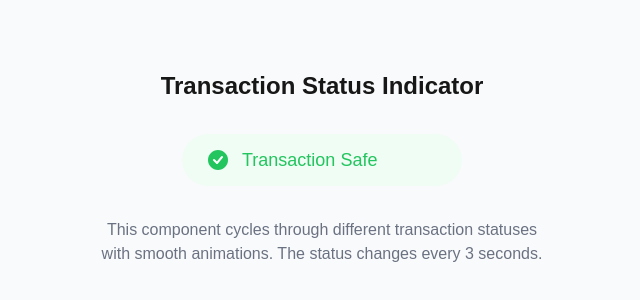
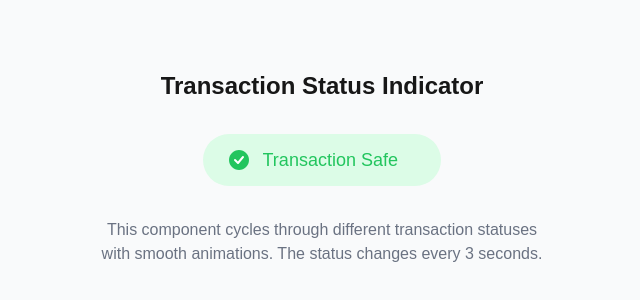
Before and after one commit to Husain01/peerlist-aceternity-ui-challenge, a Next.js app: page /transaction-status in a window 1280 px wide. Shown: the part 232-532 px from the top of the page, without its empty margins (318-958 px from the left). Built offline with nearby package versions, Linux system fonts and the light colour scheme.

Commit message:
Enhance StatusIndicator component with dynamic text width measurement and improved animations; update background color for better visibility.

```diff
--- a/app/components/StatusIndicator.tsx
+++ b/app/components/StatusIndicator.tsx
@@ -26,7 +26,7 @@ const statusData = {
     text: "Transaction Safe",
     textColor: "rgb(34 197 94)", // green-500
     iconColor: "rgb(34 197 94)", // green-500
-    bgColor: "rgb(240 253 244)", // green-50
+    bgColor: "rgb(220 252 231)", // green-100
   },
   warning: {
     text: "Transaction Warning",
@@ -40,6 +40,12 @@ const StatusIndicator = () => {
   const [status, setStatus] = useState<StatusType>("analyzing");
   const [index, setIndex] = useState(0);
   const [direction, setDirection] = useState<"forward" | "backward">("forward");
+  // Add state for tracking text width
+  const [textWidth, setTextWidth] = useState<Record<StatusType, number>>({
+    analyzing: 0,
+    safe: 0,
+    warning: 0,
+  });
 
   // Simple cycling through the sequence
   useEffect(() => {
@@ -66,7 +72,38 @@ const StatusIndicator = () => {
     return () => clearInterval(timer);
   }, [index, status]);
 
-  // Animation variants for text only
+  // Effect to measure text widths
+  useEffect(() => {
+    const measureTextWidth = (text: string, font: string): number => {
+      const canvas = document.createElement("canvas");
+      const context = canvas.getContext("2d");
+      if (context) {
+        context.font = font;
+        const metrics = context.measureText(text);
+        return metrics.width;
+      }
+      return 0;
+    };
+
+    const newWidths: Record<StatusType, number> = {
+      analyzing: measureTextWidth(
+        "Analyzing Transaction",
+        "500 18px -apple-system, BlinkMacSystemFont, sans-serif"
+      ),
+      safe: measureTextWidth(
+        "Transaction Safe",
+        "500 18px -apple-system, BlinkMacSystemFont, sans-serif"
+      ),
+      warning: measureTextWidth(
+        "Transaction Warning",
+        "500 18px -apple-system, BlinkMacSystemFont, sans-serif"
+      ),
+    };
+
+    setTextWidth(newWidths);
+  }, []);
+
+  // Animation variants for text with bouncy effect
   const textVariants = {
     hiddenForward: { x: 30, opacity: 0 },
     hiddenBackward: { x: -30, opacity: 0 },
@@ -82,11 +119,33 @@ const StatusIndicator = () => {
         return (
           <motion.div
             key="loader"
-            initial={{ opacity: 0 }}
-            animate={{ opacity: 1 }}
-            exit={{ opacity: 0 }}
-            transition={{ duration: 0.2 }}
-            className="w-6 h-6"
+            initial={{
+              opacity: 0,
+              scale: 0.5,
+              position: "absolute",
+              top: 0,
+              left: 0,
+            }}
+            animate={{
+              opacity: 1,
+              scale: 1,
+              position: "absolute",
+              top: 0,
+              left: 0,
+            }}
+            exit={{
+              opacity: 0,
+              scale: 0.5,
+              position: "absolute",
+              top: 0,
+              left: 0,
+            }}
+            transition={{
+              duration: 0.05,
+              opacity: { duration: 0.15 },
+              scale: { duration: 0.15 },
+            }}
+            className="w-full h-6"
           >
             <motion.svg
               width="24"
@@ -114,11 +173,33 @@ const StatusIndicator = () => {
         return (
           <motion.div
             key="check"
-            initial={{ opacity: 0 }}
-            animate={{ opacity: 1 }}
-            exit={{ opacity: 0 }}
-            transition={{ duration: 0.2 }}
-            className="w-6 h-6"
+            initial={{
+              opacity: 0,
+              scale: 0.5,
+              position: "absolute",
+              top: 0,
+              left: 0,
+            }}
+            animate={{
+              opacity: 1,
+              scale: 1,
+              position: "absolute",
+              top: 0,
+              left: 0,
+            }}
+            exit={{
+              opacity: 0,
+              scale: 0.5,
+              position: "absolute",
+              top: 0,
+              left: 0,
+            }}
+            transition={{
+              duration: 0.05,
+              opacity: { duration: 0.15 },
+              scale: { duration: 0.15 },
+            }}
+            className="w-full h-6"
           >
             <svg
               width="24"
@@ -145,18 +226,50 @@ const StatusIndicator = () => {
         return (
           <motion.div
             key="warning"
-            initial={{ opacity: 0 }}
-            animate={{ opacity: 1 }}
-            exit={{ opacity: 0 }}
-            transition={{ duration: 0.2 }}
-            className="w-6 h-6"
+            initial={{
+              opacity: 0,
+              scale: 0.5,
+              position: "absolute",
+              top: 0,
+              left: 0,
+            }}
+            animate={{
+              opacity: 1,
+              scale: 1,
+              position: "absolute",
+              top: 0,
+              left: 0,
+            }}
+            exit={{
+              opacity: 0,
+              scale: 0.5,
+              position: "absolute",
+              top: 0,
+              left: 0,
+            }}
+            transition={{
+              duration: 0.05,
+              opacity: { duration: 0.15 },
+              scale: { duration: 0.15 },
+            }}
+            className="w-full h-6"
           >
-            <svg
+            <motion.svg
               width="24"
               height="24"
               viewBox="0 0 24 24"
               fill="none"
               xmlns="http://www.w3.org/2000/svg"
+              animate={{
+                x: [0, 0, -2, 2, -2, 2, 0],
+              }}
+              transition={{
+                x: {
+                  duration: 0.7,
+                  times: [0, 0.3, 0.4, 0.5, 0.6, 0.7, 0.8],
+                  ease: "easeInOut",
+                },
+              }}
             >
               <path
                 d="M12 22C17.5228 22 22 17.5228 22 12C22 6.47715 17.5228 2 12 2C6.47715 2 2 6.47715 2 12C2 17.5228 6.47715 22 12 22Z"
@@ -170,7 +283,7 @@ const StatusIndicator = () => {
                 strokeLinejoin="round"
               />
               <circle cx="12" cy="16" r="1" fill="white" />
-            </svg>
+            </motion.svg>
           </motion.div>
         );
       default:
@@ -179,25 +292,37 @@ const StatusIndicator = () => {
   };
 
   return (
-    <div
+    <motion.div
       className="rounded-full py-3 px-6 inline-flex items-center gap-3 mx-auto"
       style={{
         backgroundColor: statusData[status].bgColor,
-        width: "max-content",
-        minWidth: "280px",
+      }}
+      animate={{
+        width: `auto`,
+      }}
+      transition={{
+        width: { type: "spring", stiffness: 300, damping: 30 },
       }}
     >
       {/* Icon container - animations happen inside but container stays fixed */}
-      <div className="w-6 h-6 flex items-center justify-center shrink-0">
-        <AnimatePresence initial={false} mode="wait">
+      <div className="w-6 h-6 flex items-center justify-center shrink-0 relative">
+        <AnimatePresence initial={false} mode="sync">
           {renderIcon()}
         </AnimatePresence>
       </div>
 
-      {/* Text container with fixed width to prevent layout shifts */}
-      <div className="relative min-w-[180px] h-7 flex items-center overflow-hidden">
-        <AnimatePresence initial={false} mode="wait">
-          <motion.span
+      {/* Text container with dynamic width based on content */}
+      <motion.div
+        className="relative h-7 flex items-center overflow-hidden"
+        animate={{
+          width: textWidth[status] + 10, // Add some padding
+        }}
+        transition={{
+          width: { type: "spring", stiffness: 300, damping: 30 },
+        }}
+      >
+        <AnimatePresence initial={false} mode="sync">
+          <motion.div
             key={status}
             initial={
               direction === "forward" ? "hiddenForward" : "hiddenBackward"
@@ -208,15 +333,19 @@ const StatusIndicator = () => {
             style={{ color: statusData[status].textColor }}
             className="text-lg font-medium whitespace-nowrap absolute"
             transition={{
-              duration: 0.3,
-              ease: "easeInOut",
+              type: "spring",
+              damping: 15,
+              stiffness: 200,
+              duration: 0.0,
+              delay: 0.01,
+              opacity: { duration: 0.1 },
             }}
           >
             {statusData[status].text}
-          </motion.span>
+          </motion.div>
         </AnimatePresence>
-      </div>
-    </div>
+      </motion.div>
+    </motion.div>
   );
 };
 
```
